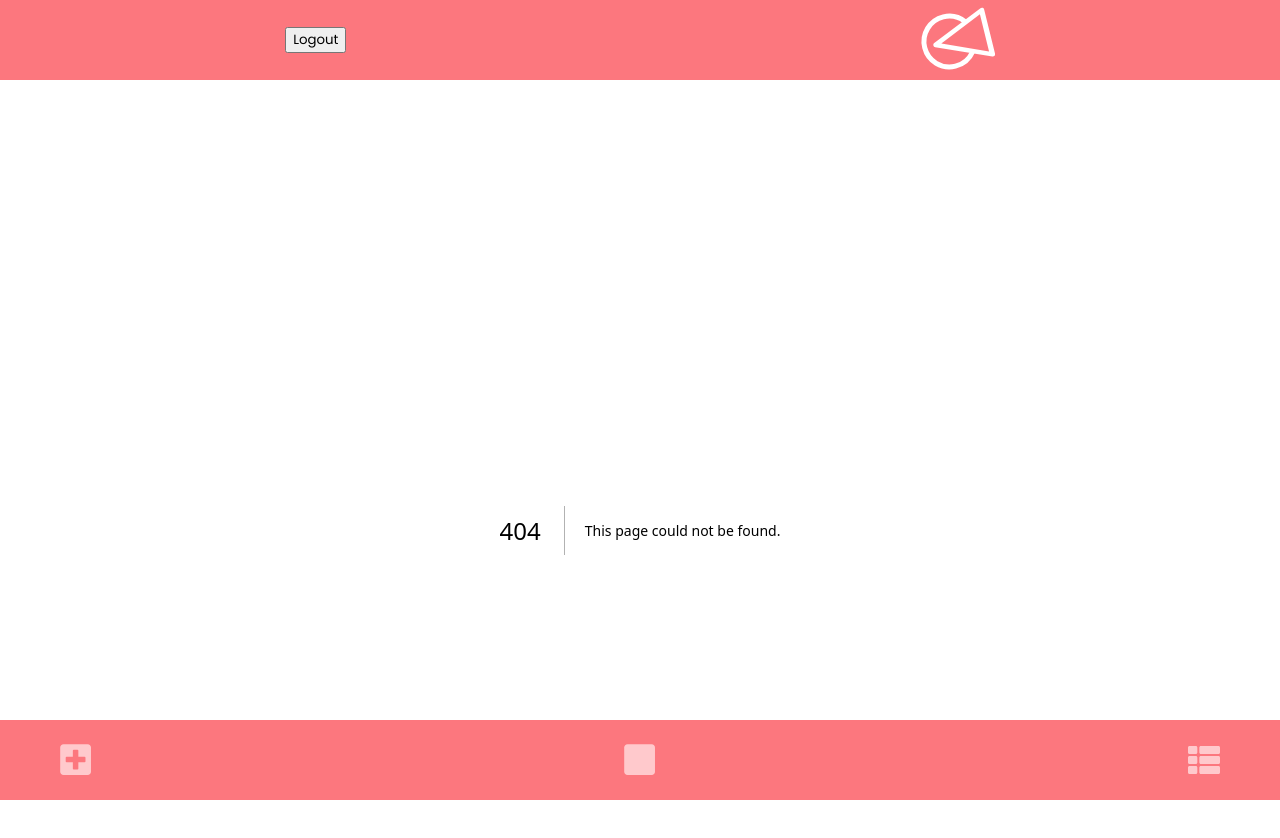
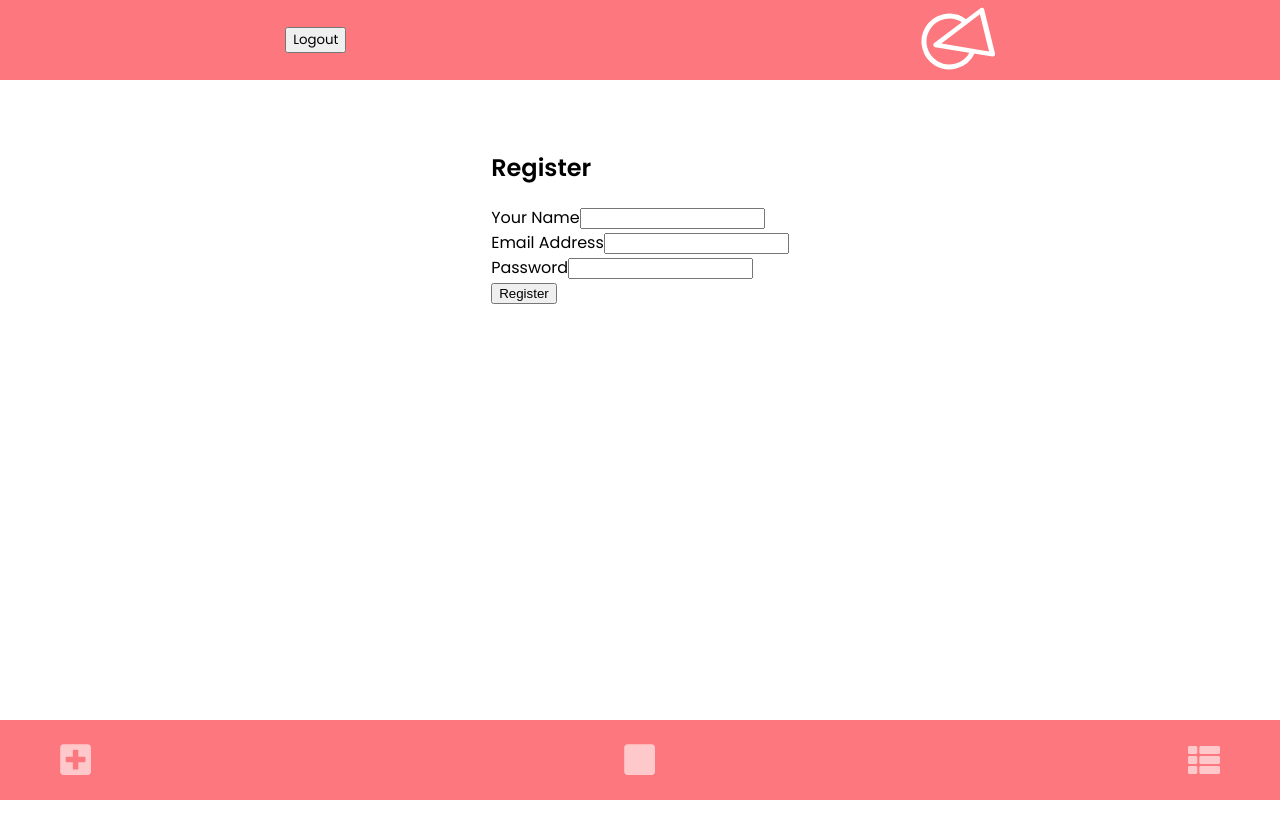
Before and after one commit to idn8k/responsibility_app, a Next.js app: page /registerPage in a window 1280 px wide. Before the commit this address had no page. Shown: the top 838 px of the page. After the commit the page ends 800 px from the top, so only its background shows below. Built offline with nearby package versions, Linux system fonts and the light colour scheme.

Commit message:
credentials login wip

```diff
--- /dev/null
+++ b/components/RegisterForm.jsx
@@ -0,0 +1,37 @@
+import { useState } from 'react';
+
+function RegisterForm() {
+  const [name, setName] = useState('');
+  const [email, setEmail] = useState('');
+  const [password, setPassword] = useState('');
+  function handleSubmit(e) {
+    e.preventDefault();
+
+    const formData = new FormData(e.target);
+    const userData = Object.fromEntries(formData);
+
+    console.log(userData);
+  }
+  return (
+    <>
+      <h2>Register</h2>
+      <form onSubmit={handleSubmit}>
+        <div>
+          <label htmlFor="name">Your Name</label>
+          <input required type="text" id="name" onChange={(e) => setName(e.target.value)} />
+        </div>
+        <div>
+          <label htmlFor="email">Email Address</label>
+          <input required type="text" id="name" onChange={(e) => setEmail(e.target.value)} />
+        </div>
+        <div>
+          <label htmlFor="name">Password</label>
+          <input required type="text" id="name" onChange={(e) => setPassword(e.target.value)} />
+        </div>
+        <input type="submit" value="Register" />
+      </form>
+    </>
+  );
+}
+
+export default RegisterForm;
--- a/pages/index.js
+++ b/pages/index.js
@@ -27,7 +27,6 @@ const StyledLink = styled(Link)`
 
 export default function HomePage() {
   const { data: session } = useSession();
-  console.log(' HomePage ~ session:', session);
 
   const router = useRouter();
   const { data: childrenData, isLoading: isLoadingChildren } = useSWR('/api/children_items', {
--- /dev/null
+++ b/pages/registerPage.js
@@ -0,0 +1,9 @@
+import RegisterForm from '@/components/RegisterForm';
+
+export default function registerPage() {
+  return (
+    <div>
+      <RegisterForm />
+    </div>
+  );
+}
```
